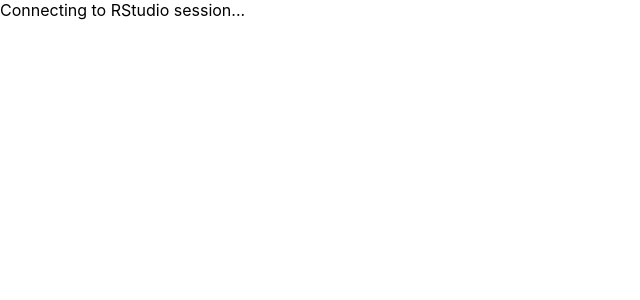
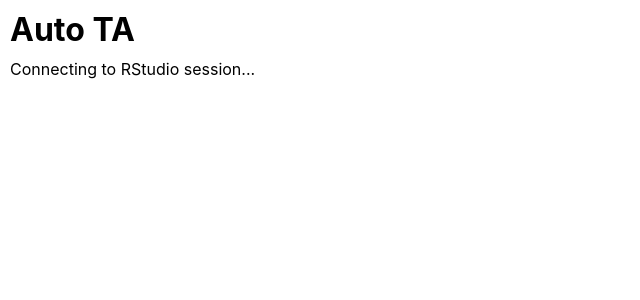
Before and after one commit to willcrichton/r-autota, a React (Create React App) app in the folder ui/: page / in a window 1280 px wide. Shown: the top 300 px of the page, without its empty margins (0-640 px from the left). Built offline with nearby package versions, Linux system fonts and the light colour scheme; no server answers.

Commit message:
Functioning extension

```diff
--- a/ui/src/App.css
+++ b/ui/src/App.css
@@ -1,38 +1,7 @@
 .App {
-  text-align: center;
+    padding: 10px;
 }
 
-.App-logo {
-  height: 40vmin;
-  pointer-events: none;
+h1 {
+    margin: 0 0 10px;
 }
-
-@media (prefers-reduced-motion: no-preference) {
-  .App-logo {
-    animation: App-logo-spin infinite 20s linear;
-  }
-}
-
-.App-header {
-  background-color: #282c34;
-  min-height: 100vh;
-  display: flex;
-  flex-direction: column;
-  align-items: center;
-  justify-content: center;
-  font-size: calc(10px + 2vmin);
-  color: white;
-}
-
-.App-link {
-  color: #61dafb;
-}
-
-@keyframes App-logo-spin {
-  from {
-    transform: rotate(0deg);
-  }
-  to {
-    transform: rotate(360deg);
-  }
-}
--- a/ui/src/App.js
+++ b/ui/src/App.js
@@ -25,7 +25,8 @@
   }
 
   render() {
-    return <div>
+    return <div className='App'>
+      <h1>Auto TA</h1>
       {!this.state.socket_connected
       ? <span>Connecting to RStudio session...</span>
       : <span>{
```
Also changed, not shown: 2 other files (tests, documents, lock files or other folders).
